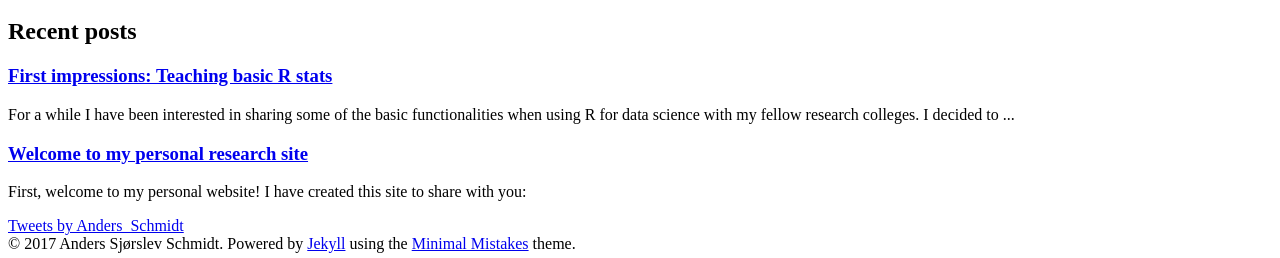
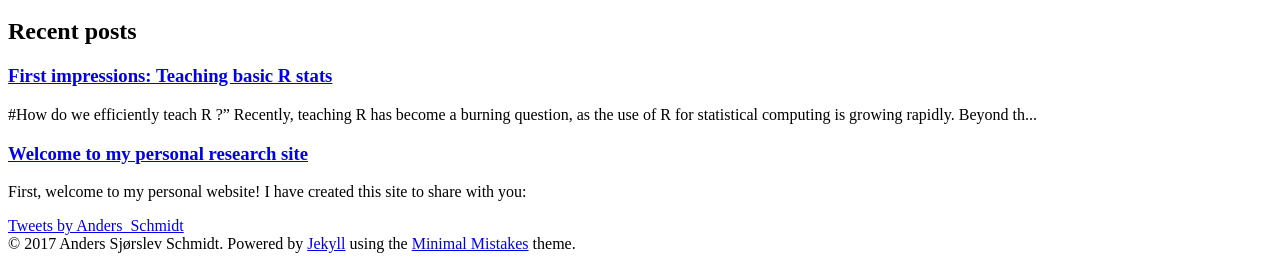
Before and after one commit to ardasnck/ardasnck.github.io, a Jekyll site: the page built from index.md, in a window 1280 px wide. Shown: the part 1873-2131 px from the top of the page. Built offline with Jekyll 4.4.1, drawn with Linux system fonts in a browser that asks for light colours; nearby versions of some CDN libraries; comment, search, counter and statistics services are not loaded; some of the changed lines change nothing that is shown.

Commit message:
update post

```diff
--- a/_posts/2017-06-20-Rstat-course.md
+++ b/_posts/2017-06-20-Rstat-course.md
@@ -4,19 +4,27 @@ title: "First impressions: Teaching basic R stats"
 description: "How do we efficiently teach R ?"
 comments: false
 ---
+#**How do we efficiently teach R ?"**
+Recently, teaching *R* has become a burning question, as the use of *R* for statistical computing is growing rapidly. Beyond the nature of an open-source platform, the magnitude of packages available for specific data analyses is massive. Also the extensive online support at e.g. ![Stack-overflow](https://stackoverflow.com) and the possibilities for creating own packages drive researchers to *R*.
 
-For a while I have been interested in sharing some of the basic functionalities when using R for data science with my fellow research colleges. I decided to go for it, at prepare a basic workshop in R. The course was prepared in collaboration with my fellow college, PhD-candidate [Emil Tveden Bjerglund](https://github.com/emiltb).
+However, locally at Aarhus University no formal courses, lectures or workshops are held to fascilitate the use of *R*. For a while I have been interested in sharing some of the basic  concepts using R for data science with my fellow research colleges. I decided to go for it, prepare a basic workshop in *R*, although I do not have any previous experience in teaching statistics. The course was prepared in collaboration with my fellow college, PhD-candidate [Emil Tveden Bjerglund](https://github.com/emiltb). The workshop was designed as a interdisciplinary course with attendents from the faculty of Health, Clinical Medicine, and faculty of Science and Technology, Nanoscience.
+
+<br>
 <br>
 The workshop outline covered:
 
-1. ”The R-Safari” - basic computations in **R**
+1. ”The R-Safari” - basic computations in *R*
 2. Simple mutations of a dataset using **Dplyr**
 3. ”Show me data” – plotting with **ggplot**
-4. Load and ”wrangle” of datasets
+4. Load and ”wrangle” of datasets - play with your own data.
+<br>
+<br>
 
-To activate the students Emil build a small learning environment, which was loaded through the learnr package: [rbeginner](https://github.com/emiltb/rbeginner). Although some students struggled installing R and loading the dependencies the overall experience was, that this approach is useful for R-fisttimers.
+To activate the students we found it usefull to build a small learning environment, which was loaded through the `learnr` package: [rbeginner](https://github.com/emiltb/rbeginner). Although some students struggled installing or updating R and loading the dependencies.
 
-Below some notes from the course:
+>Conclusion: Learnr tutorials loaded through R can be useful during a course, but depends on the local settings, i.e. students own hardware. We recommend using the environment on a server to avoid loading difficulties.
+
+##1. "The R safari"
 
 ## On data frames and tidy data
 Often we have some data, where for each observation we have recorded several values of interest. The most straight-forward way to store such data is in a data-frame (or a tibble as it is also called). The data can be stored in a *tidy* format as illustrated below for the easiest access and manipulation.
@@ -105,7 +113,7 @@ diamonds
 ## On data visualization using ggplot
 The packages `ggplot2` is a part of the so called `tidyverse` package-environment. Using this Grammar of Graphics can be a little more time consuming in the beginning, when learning the syntax - however the reward is considerable, as you will be able to effectively edit a plot and make it **reproduceable**.
 
-A basic example using the build-in dataset `iris` which contains information on different species of the iris-flower (figure 1).
+A basic example using the build-in dataset `iris` which contains information on different species of the iris-flower.
 
 Firstly, assign a new emty **ggplot** to an element (e.g. called `p1`), and modify the plot. This is a basic example - try to explore different geom's, however note that the may depend on setting the aes() corretly, as a histogram only takes one variable (no y-axis) etc.
 
```
